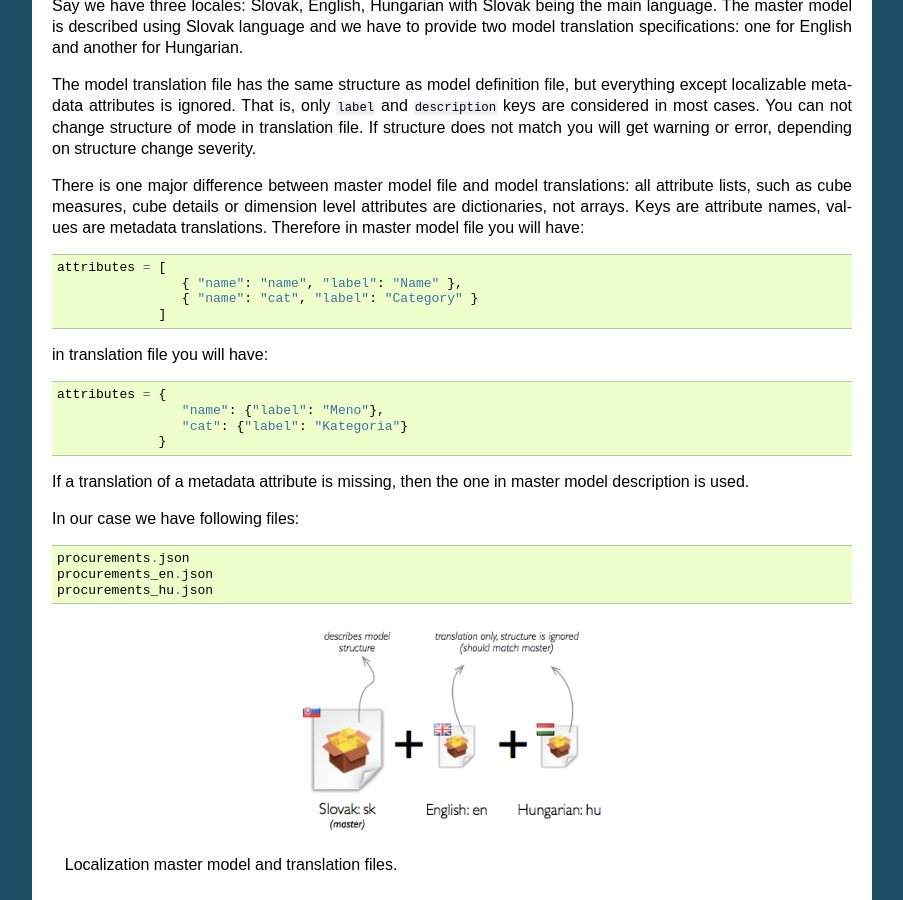
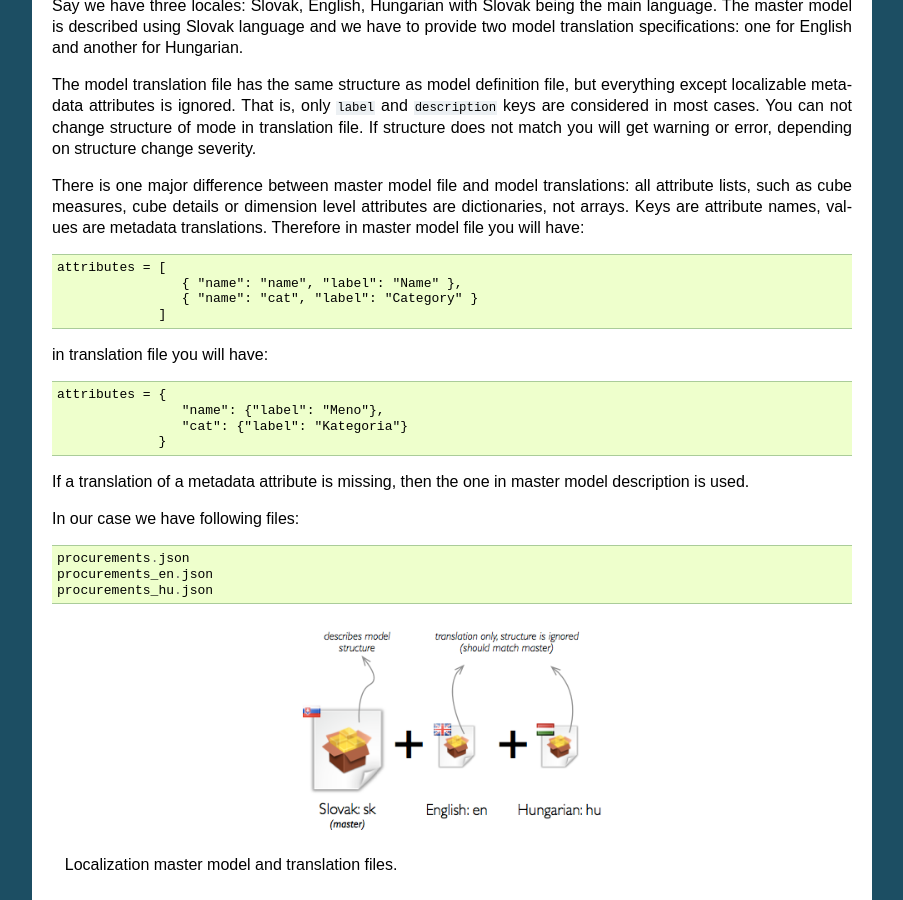
Before and after one commit to DataBrewery/cubes, a Sphinx documentation site: the page built from doc/localization.rst, in a window 1280 px wide and 900 px high, scrolled down 911 px. Shown: the whole window, without its empty margins (198-1101 px from the left). Built offline with Sphinx 7.4.7, drawn with Linux system fonts in a browser that asks for light colours; pages that are not in the unit, such as notebooks, are missing from menus.

```diff
--- a/doc/index.rst
+++ b/doc/index.rst
@@ -22,6 +22,7 @@ Contents:
    server
    slicer
    api/index
+   backends
    develop
    notes
 
--- a/doc/localization.rst
+++ b/doc/localization.rst
@@ -51,14 +51,18 @@ There is one major difference between master model file and model
 translations: all attribute lists, such as cube measures, cube details or
 dimension level attributes are dictionaries, not arrays. Keys are attribute
 names, values are metadata translations. Therefore in master model file you
-will have::
+will have:
+
+.. code-block:: java-script
 
     attributes = [
                     { "name": "name", "label": "Name" },
                     { "name": "cat", "label": "Category" }
                  ]
 
-in translation file you will have::
+in translation file you will have:
+
+.. code-block:: java-script
 
     attributes = {
                     "name": {"label": "Meno"},
```
Also changed, not shown: doc/backends.rst (added, +16 -0 lines).
